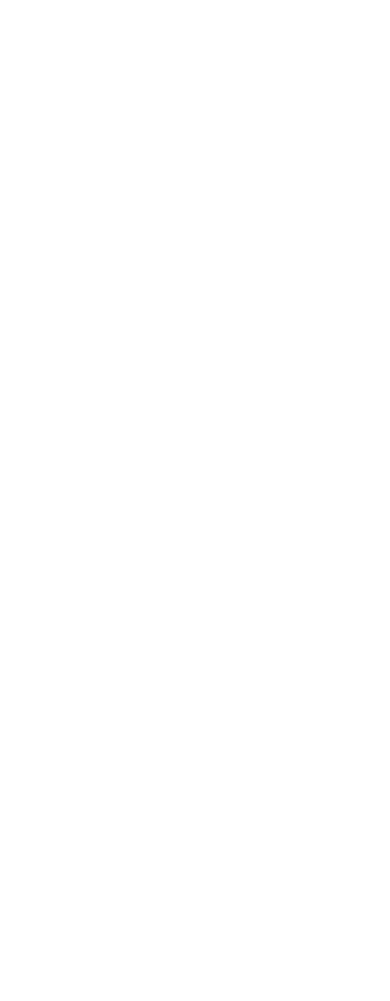
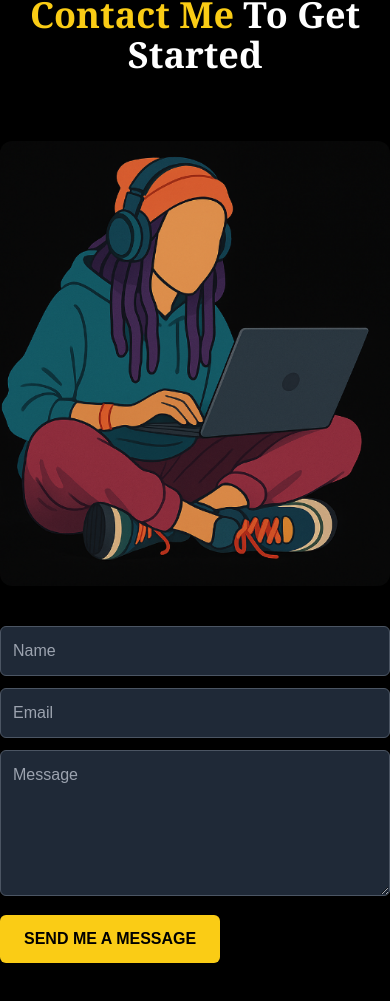
Before and after one commit to architaagr25/Portfolio25, a Next.js app: page / in a window 390 px wide. Shown: the part 6271-7272 px from the top of the page. Before the commit the page ends 6138 px from the top, so only its background shows below. Built offline with nearby package versions, Linux system fonts and the light colour scheme.

Commit message:
Send email section added

```diff
--- a/package.json
+++ b/package.json
@@ -15,8 +15,10 @@
     "next": "15.1.8",
     "react": "^19.0.0",
     "react-dom": "^19.0.0",
+    "react-hook-form": "^7.56.4",
     "react-parallax-tilt": "^1.7.295",
-    "react-type-animation": "^3.2.0"
+    "react-type-animation": "^3.2.0",
+    "resend": "^4.5.1"
   },
   "devDependencies": {
     "@eslint/eslintrc": "^3",
--- a/src/app/components/About.jsx
+++ b/src/app/components/About.jsx
@@ -38,7 +38,7 @@ const AnimatedNumbers = ({value}) => {
 
 const About = () => {
   return (
-    <main className='flex w-full flex-col items-center justify-center px-8 pb-5'>
+    <main id='about' className='flex w-full flex-col items-center justify-center px-8 pb-5'>
       <span className='pt-16'>
         <AnimatedText
           text="Behind the cursor"
--- /dev/null
+++ b/src/app/components/Contacts.jsx
@@ -0,0 +1,160 @@
+'use client';
+
+import LineGradient from "../components/LineGradient";
+import { useForm } from "react-hook-form";
+import { motion } from "framer-motion";
+import { useState } from "react";
+
+const Contact = () => {
+  const {
+    register,
+    trigger,
+    handleSubmit,
+    reset,
+    formState: { errors },
+  } = useForm();
+
+  const [isSubmitted, setIsSubmitted] = useState(false);
+
+  const onSubmit = async (data, e) => {
+    const isValid = await trigger();
+    if (!isValid) {
+      e.preventDefault();
+      return;
+    }
+
+    setIsSubmitted(false); // Reset previous status
+    try {
+      const response = await fetch("https://formsubmit.co/archita.agrawal25@gmail.com", {
+        method: "POST",
+        headers: {
+          "Content-Type": "application/json",
+          Accept: "application/json",
+        },
+        body: JSON.stringify(data),
+      });
+
+      if (response.ok) {
+        setIsSubmitted(true);
+        reset();
+
+        // Hide the success message after 4 seconds
+        setTimeout(() => {
+          setIsSubmitted(false);
+        }, 4000);
+      }
+    } catch (error) {
+      console.error("Email sending failed", error);
+    }
+  };
+
+  return (
+    <section id="contact" className="py-32 bg-black text-white">
+      {/* Heading */}
+      <motion.div
+        initial="hidden"
+        whileInView="visible"
+        viewport={{ once: true, amount: 0.5 }}
+        transition={{ duration: 0.5 }}
+        variants={{ hidden: { opacity: 0, x: 50 }, visible: { opacity: 1, x: 0 } }}
+        className="text-center mb-12"
+      >
+        <p className="font-serif font-semibold text-4xl">
+          <span className="text-yellow-400">Contact Me</span> To Get Started
+        </p>
+        <div className="flex justify-center mt-4">
+          <LineGradient width="w-1/3" />
+        </div>
+      </motion.div>
+
+      {/* Form and Image */}
+      <div className="md:flex md:justify-between gap-16">
+        {/* Image */}
+        <motion.div
+          initial="hidden"
+          whileInView="visible"
+          viewport={{ once: true, amount: 0.5 }}
+          transition={{ duration: 0.5 }}
+          variants={{ hidden: { opacity: 0, y: 50 }, visible: { opacity: 1, y: 0 } }}
+          className="basis-1/2 flex justify-center mb-10 md:mb-0"
+        >
+          <img
+            src="/images/contact.png"
+            alt="Contact illustration"
+            className="max-w-full h-auto rounded-xl shadow-lg"
+          />
+        </motion.div>
+
+        {/* Form */}
+        <motion.div
+          initial="hidden"
+          whileInView="visible"
+          viewport={{ once: true, amount: 0.5 }}
+          transition={{ delay: 0.2, duration: 0.5 }}
+          variants={{ hidden: { opacity: 0, y: 50 }, visible: { opacity: 1, y: 0 } }}
+          className="basis-1/2"
+        >
+          <form onSubmit={handleSubmit(onSubmit)}>
+            <input
+              className="w-full bg-gray-800 text-white border border-gray-600 rounded-md placeholder-gray-400 p-3 mb-3 focus:outline-none focus:ring-2 focus:ring-yellow-400"
+              type="text"
+              placeholder="Name"
+              {...register("name", { required: true, maxLength: 100 })}
+            />
+            {errors.name && (
+              <p className="text-red-400 text-sm mb-2">
+                {errors.name.type === "required" && "This field is required."}
+                {errors.name.type === "maxLength" && "Max length is 100 characters."}
+              </p>
+            )}
+
+            <input
+              className="w-full bg-gray-800 text-white border border-gray-600 rounded-md placeholder-gray-400 p-3 mb-3 focus:outline-none focus:ring-2 focus:ring-yellow-400"
+              type="text"
+              placeholder="Email"
+              {...register("email", {
+                required: true,
+                pattern: /^[A-Z0-9._%+-]+@[A-Z0-9.-]+\.[A-Z]{2,}$/i,
+              })}
+            />
+            {errors.email && (
+              <p className="text-red-400 text-sm mb-2">
+                {errors.email.type === "required" && "This field is required."}
+                {errors.email.type === "pattern" && "Invalid email address."}
+              </p>
+            )}
+
+            <textarea
+              className="w-full bg-gray-800 text-white border border-gray-600 rounded-md placeholder-gray-400 p-3 mb-3 focus:outline-none focus:ring-2 focus:ring-yellow-400"
+              name="message"
+              placeholder="Message"
+              rows="5"
+              {...register("message", { required: true, maxLength: 2000 })}
+            />
+            {errors.message && (
+              <p className="text-red-400 text-sm mb-2">
+                {errors.message.type === "required" && "This field is required."}
+                {errors.message.type === "maxLength" && "Max length is 2000 characters."}
+              </p>
+            )}
+
+            <button
+              type="submit"
+              className="bg-yellow-400 text-black font-semibold py-3 px-6 rounded-md hover:bg-yellow-500 transition duration-300"
+            >
+              SEND ME A MESSAGE
+            </button>
+
+            {isSubmitted && (
+              <p className="text-green-400 font-semibold mt-4">
+                ✅ Message sent successfully!
+              </p>
+            )}
+          </form>
+        </motion.div>
+      </div>
+    </section>
+  );
+};
+
+export default Contact;
--- /dev/null
+++ b/src/app/components/LineGradient.jsx
@@ -0,0 +1,5 @@
+const LineGradient = ({ width = "w-full" }) => {
+  return <div className={`h-0.5 ${width} bg-gradient-rainblue`} />;
+};
+
+export default LineGradient;
--- a/src/app/page.js
+++ b/src/app/page.js
@@ -3,6 +3,7 @@ import Hero from "./components/Hero";
 import Navbar from "./components/Navbar";
 import About from "./components/About";
 import Projects from "./components/ProjectsSection";
+import Contacts from "./components/Contacts";
 export default function Home() {
   return (
 
@@ -13,6 +14,7 @@ export default function Home() {
         </div>
         <About/>
         <Projects/>
+        <Contacts/>
 
     </main>
   );
```
Also changed, not shown: public/images/contact.png (added), 1 other file (tests, documents, lock files or other folders).
